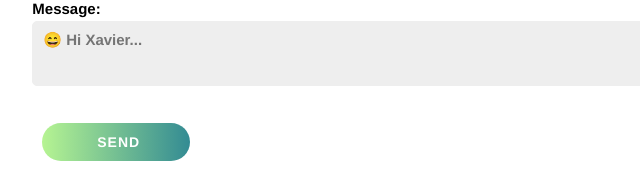
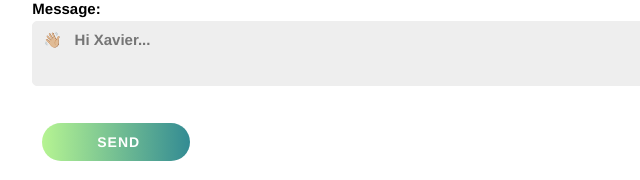
Before and after one commit to xmd404/xavier.fun, a Gatsby site: page /contact in a window 1280 px wide. Shown: the part 519-699 px from the top of the page, 281-921 px from the left. Built offline with nearby package versions, Linux system fonts and the light colour scheme; Gatsby itself is replaced by a stand-in of ours; some icons are missing; a web font is replaced by a local one.

Commit message:
update form

```diff
--- a/src/components/contact-form.js
+++ b/src/components/contact-form.js
@@ -24,7 +24,7 @@ const ContactForm = () =>
             </div>
             <label for='message'>
               Message:
-              <textarea className='full-width' type='text' name='message'  placeholder='😄 Hi Xavier...' height='8' required></textarea>
+              <textarea className='full-width' type='text' name='message'  placeholder='👋🏼 &nbsp; Hi Xavier...' height='8' required></textarea>
               <input type='hidden' name='_next' value='http://xavierduncan.com/blog/thanks.html' />
               <input type='hidden' name='_subject' value='New Message' />
             </label>
```
